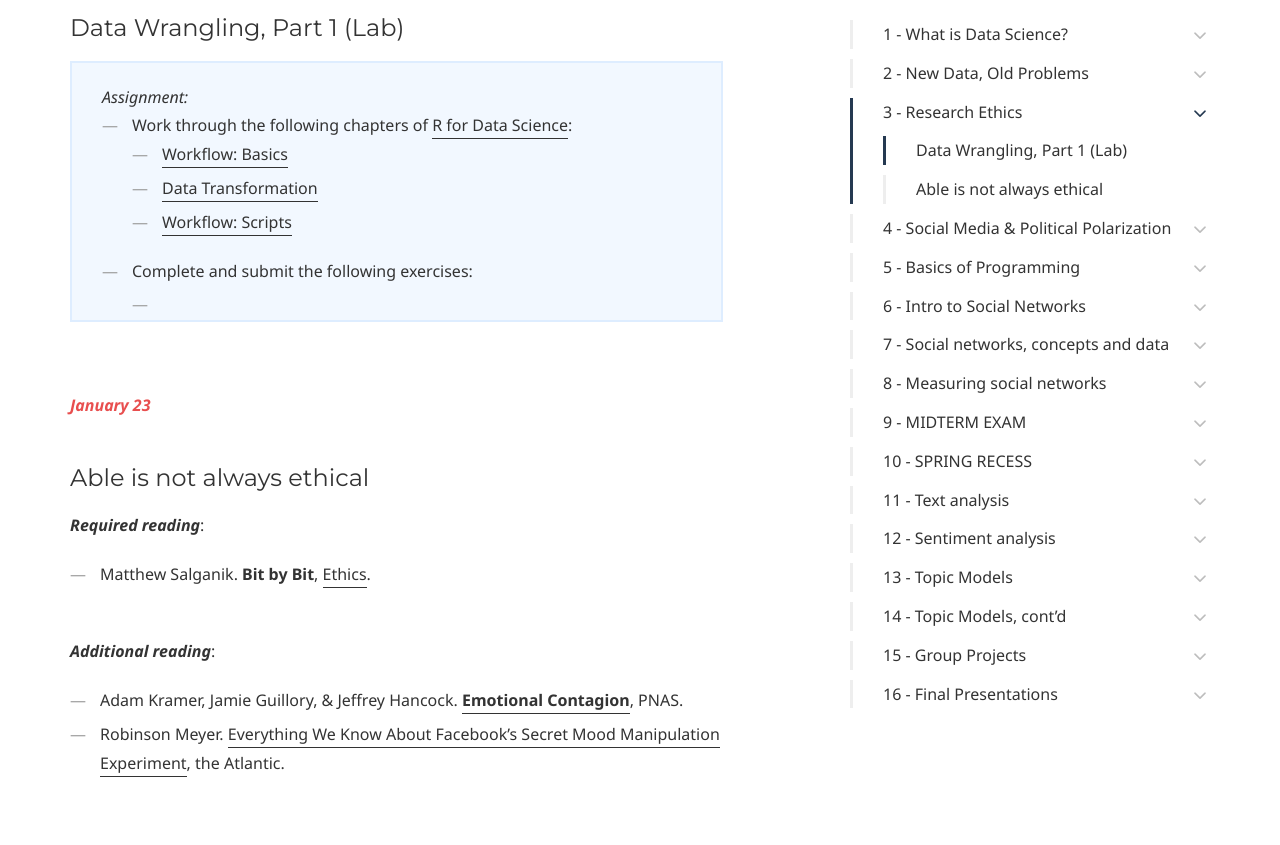
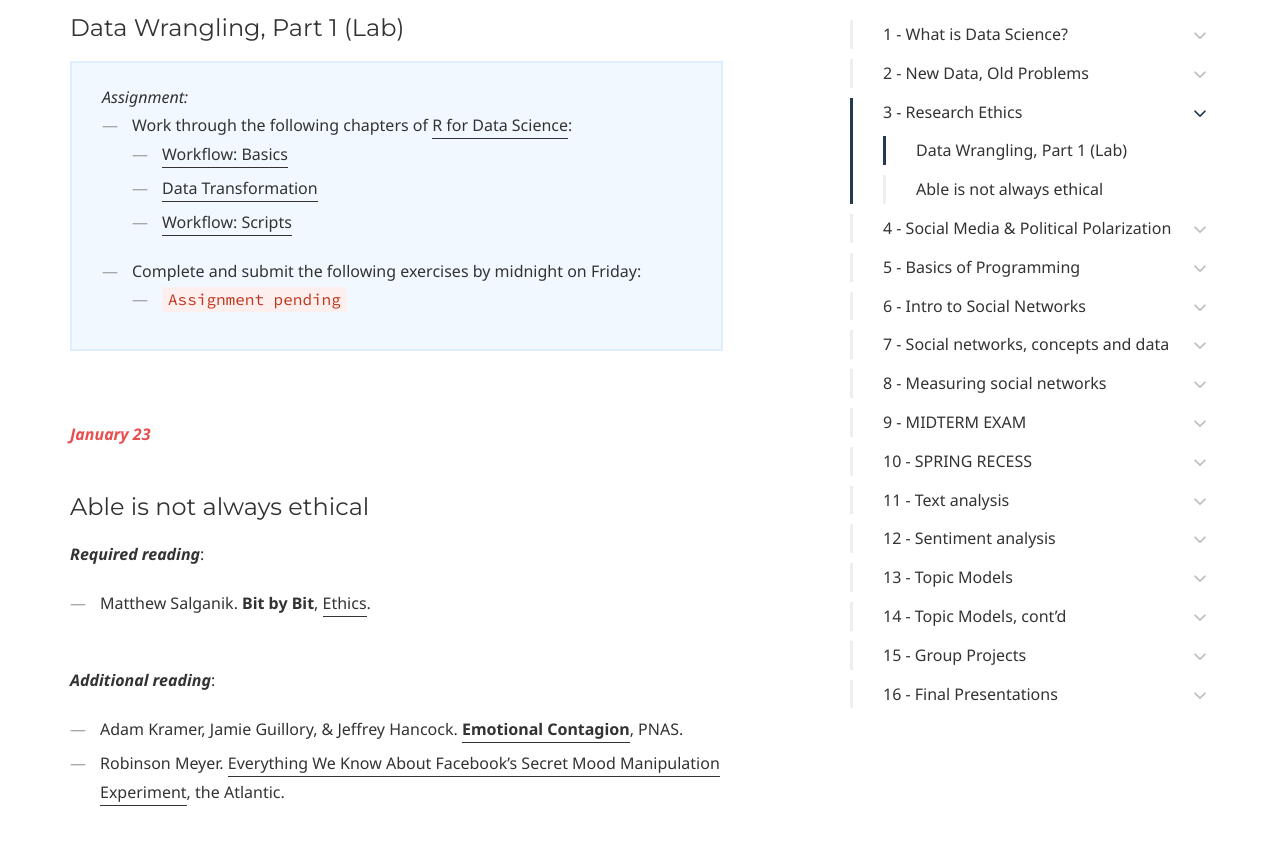
Before and after one commit to dssoc/dssoc.github.io, a Jekyll site: the page built from schedule.md, in a window 1280 px wide and 900 px high, scrolled down 2617 px. Shown: the top 845 px of the window. Built offline with Jekyll 4.4.1, drawn with Linux system fonts in a browser that asks for light colours; some web fonts are replaced.

Commit message:
fix schedule exercises

```diff
--- a/schedule.md
+++ b/schedule.md
@@ -81,9 +81,9 @@
 <li><a href = "https://r4ds.had.co.nz/transform.html">Data Transformation</a></li>
 <li><a href = "https://r4ds.had.co.nz/workflow-scripts.html">Workflow: Scripts</a></li>
 </ul></li>
-<li>Complete and submit the following exercises:
+<li>Complete and submit the following exercises by midnight on Friday:
 <ul>
-<li></li>
+<li><code>Assignment pending</code></li>
 </ul></li>
 </ul>
 </div>
```
Also changed, not shown: course.md (+2 -0 lines).
